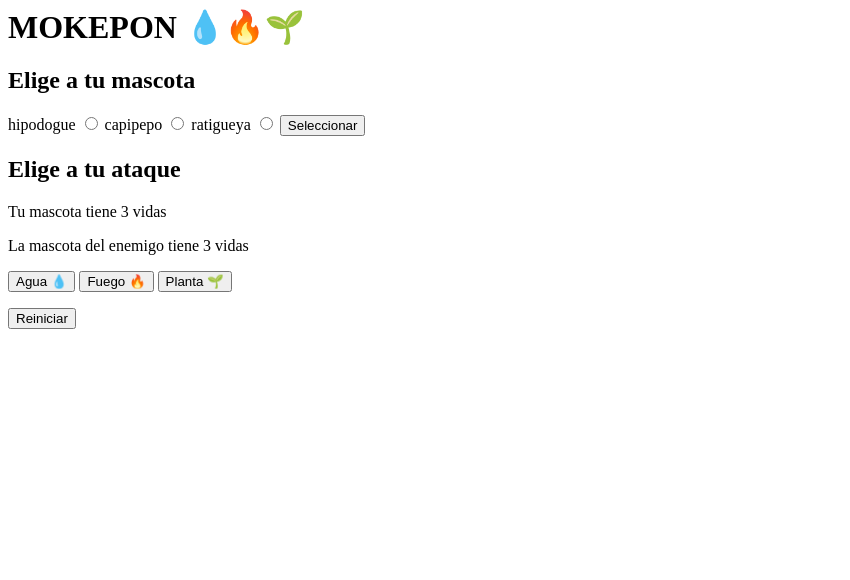
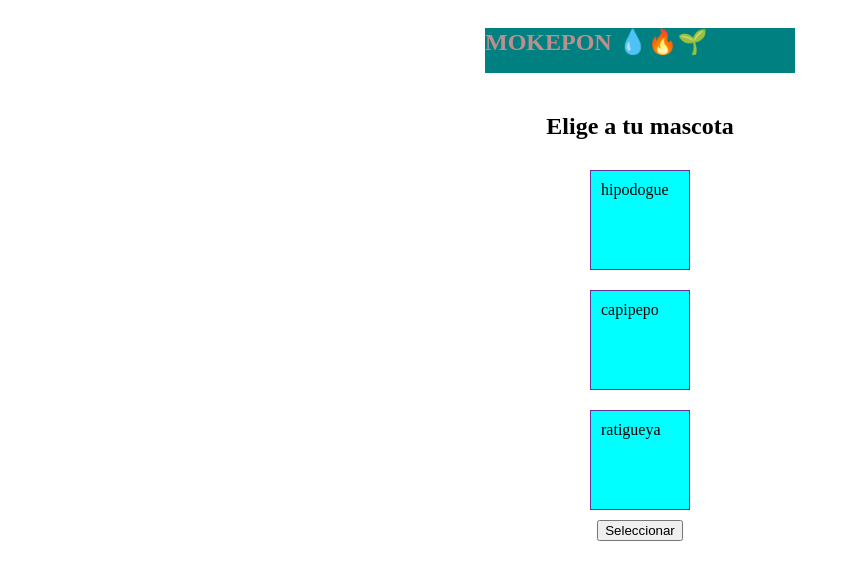
Before and after one commit to ingcristiansuarez/Curso-Programacion-Basica, a plain HTML site: page mokepon/mokepon.html in a window 1280 px wide. Shown: the whole page, without its empty margins (0-850 px from the left). Drawn offline with Linux system fonts and the light colour scheme.

Commit message:
Update code class 32 to 36

```diff
--- /dev/null
+++ b/mokepon/css/styles.css
@@ -0,0 +1,28 @@
+.our_title {
+    color: rosybrown;
+    background-color: teal;
+    width: 310px;
+    height: 45px;
+
+}
+
+#select-pet {
+    display: flex;
+    flex-direction: column;
+    justify-content: center;
+    align-items: center;
+}
+
+.mokepon_card {
+    width: 100px;
+    height: 100px;
+    background: aqua;
+    padding: 10px;
+    box-sizing: border-box;
+    margin: 10px;
+    border: 1px, solid, rebeccapurple;
+}
+
+input {
+    display: none;
+}
--- a/mokepon/js/mokepon.js
+++ b/mokepon/js/mokepon.js
@@ -8,6 +8,12 @@ function main() {
     let buttonPet = document.getElementById("btn-pet");
     buttonPet.addEventListener('click', selectPetPlayer);
 
+    let sectionSelectReboot = document.getElementById("section-reboot");
+    sectionSelectReboot.style.display = 'none';
+
+    let sectionSelectAttack = document.getElementById("select-attack");
+    sectionSelectAttack.style.display = 'none';
+
     let buttonWater = document.getElementById("btn-water");
     buttonWater.addEventListener('click', attackTypeWater);
 
@@ -17,11 +23,17 @@ function main() {
     let buttonPlant = document.getElementById("btn-plant");
     buttonPlant.addEventListener('click', attackTypePlant);
 
-    let buttonReboot = document.getElementById("reboot");
+    let buttonReboot = document.getElementById("btn-reboot");
     buttonReboot.addEventListener('click', rebootLocation);
 }
 
 function selectPetPlayer() {
+    let sectionSelectPet = document.getElementById("select-pet");
+    sectionSelectPet.style.display = 'none';
+
+    let sectionSelectAttack = document.getElementById("select-attack");
+    sectionSelectAttack.style.display = 'block';
+
     let inputHipodogue = document.getElementById('hipodogue');
     let inputCapipepo = document.getElementById('capipepo');
     let inputRatigueya = document.getElementById('ratigueya');
@@ -147,6 +159,9 @@ function messageFinal(resultFinal) {
 
     let buttonPlant = document.getElementById("btn-plant");
     buttonPlant.disabled = true;
+
+    let sectionSelectReboot = document.getElementById("section-reboot");
+    sectionSelectReboot.style.display = 'block';
 }
 
 function aleatorio(min, max) {
--- a/mokepon/mokepon.html
+++ b/mokepon/mokepon.html
@@ -3,26 +3,27 @@
         <meta charset="utf-8"/>
         <title>MOKEPON</title>
         <script src="./js/mokepon.js"></script>
+        <link rel="stylesheet" href="./css/styles.css">
     </head>
     <body>
-        <h1>MOKEPON 💧🔥🌱</h1>
-
-        <section id="seleccionar-mascota">
+        <section id="select-pet">
+            <h1 class="our_title">MOKEPON 💧🔥🌱</h1>
             <h2>Elige a tu mascota</h2>
 
-            <label for="hipodogue">hipodogue</label>
+            <label class="mokepon_card" for="hipodogue">hipodogue</label>
             <input type="radio" name="pet" id="hipodogue"/>
 
-            <label for="capipepo">capipepo</label>
+            <label class="mokepon_card" for="capipepo">capipepo</label>
             <input type="radio" name="pet" id="capipepo"/>
 
-            <label for="ratigueya">ratigueya</label>
+            <label class="mokepon_card" for="ratigueya">ratigueya</label>
             <input type="radio" name="pet" id="ratigueya"/>
 
             <button id="btn-pet">Seleccionar</button>
         </section>
 
-        <section id="seleccionar-ataque">
+        <section id="select-attack">
+            <h1 class="our_title">MOKEPON 💧🔥🌱</h1>
             <h2>Elige a tu ataque</h2>
             <p>Tu mascota <span id="player-pet"></span> tiene <span id="pet-lifes">3</span> vidas </p>
             <p>La mascota del enemigo <span id="enemy-pet"></span> tiene <span id="enemy-pet-lifes">3</span> vidas</p>
@@ -35,8 +36,8 @@
         <section id="messages">
 
         </section>
-        <section id="reboot">
-            <button>Reiniciar</button>
+        <section id="section-reboot">
+            <button id="btn-reboot">Reiniciar</button>
         </section>
     </body>
 </html>
```
